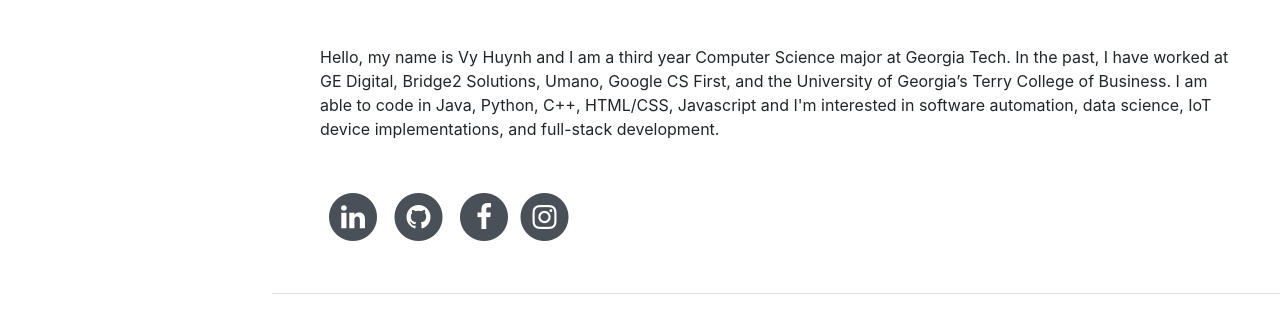
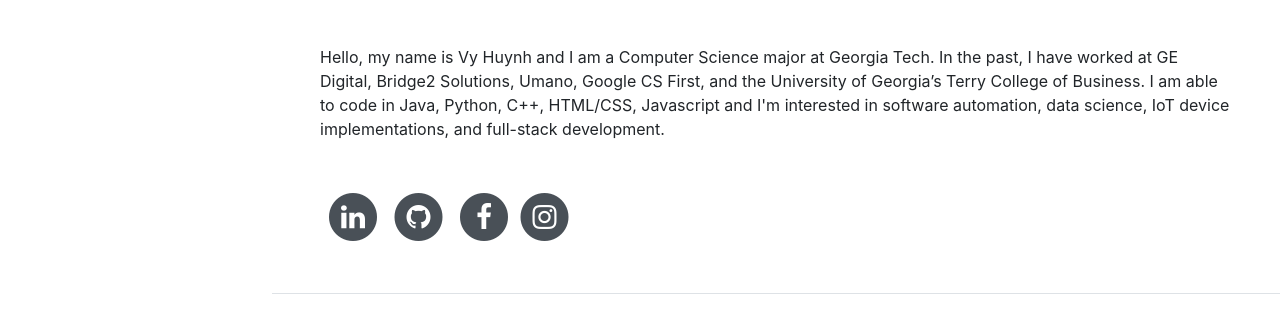
Before and after one commit to vyhuynh8/vyhuynh, a website with bundled scripts: page index.html in a window 1280 px wide. Shown: the part 823-1156 px from the top of the page. Built offline with nearby package versions, Linux system fonts and the light colour scheme; a web font is replaced by a local one.

Commit message:
files added to repo

```diff
--- a/index.html
+++ b/index.html
@@ -76,7 +76,7 @@
           <div class="subheading mb-5">(404) 838-8414 ·
             <a href="mailto:vy@gatech.edu">vy@gatech.edu</a>
           </div>
-          <p class="mb-5"> Hello, my name is Vy Huynh and I am a third year Computer Science major at Georgia Tech. In the past, I have worked at GE Digital, Bridge2 Solutions, Umano, Google CS First, and the University of Georgia’s Terry College of Business. I am able to code in Java, Python, C++, HTML/CSS, Javascript and I'm interested in software automation, data science, IoT device implementations, and full-stack development. </p>
+          <p class="mb-5"> Hello, my name is Vy Huynh and I am a Computer Science major at Georgia Tech. In the past, I have worked at GE Digital, Bridge2 Solutions, Umano, Google CS First, and the University of Georgia’s Terry College of Business. I am able to code in Java, Python, C++, HTML/CSS, Javascript and I'm interested in software automation, data science, IoT device implementations, and full-stack development. </p>
           <ul class="list-inline list-social-icons mb-0">
             <li class="list-inline-item">
             <li class="list-inline-item">
```
